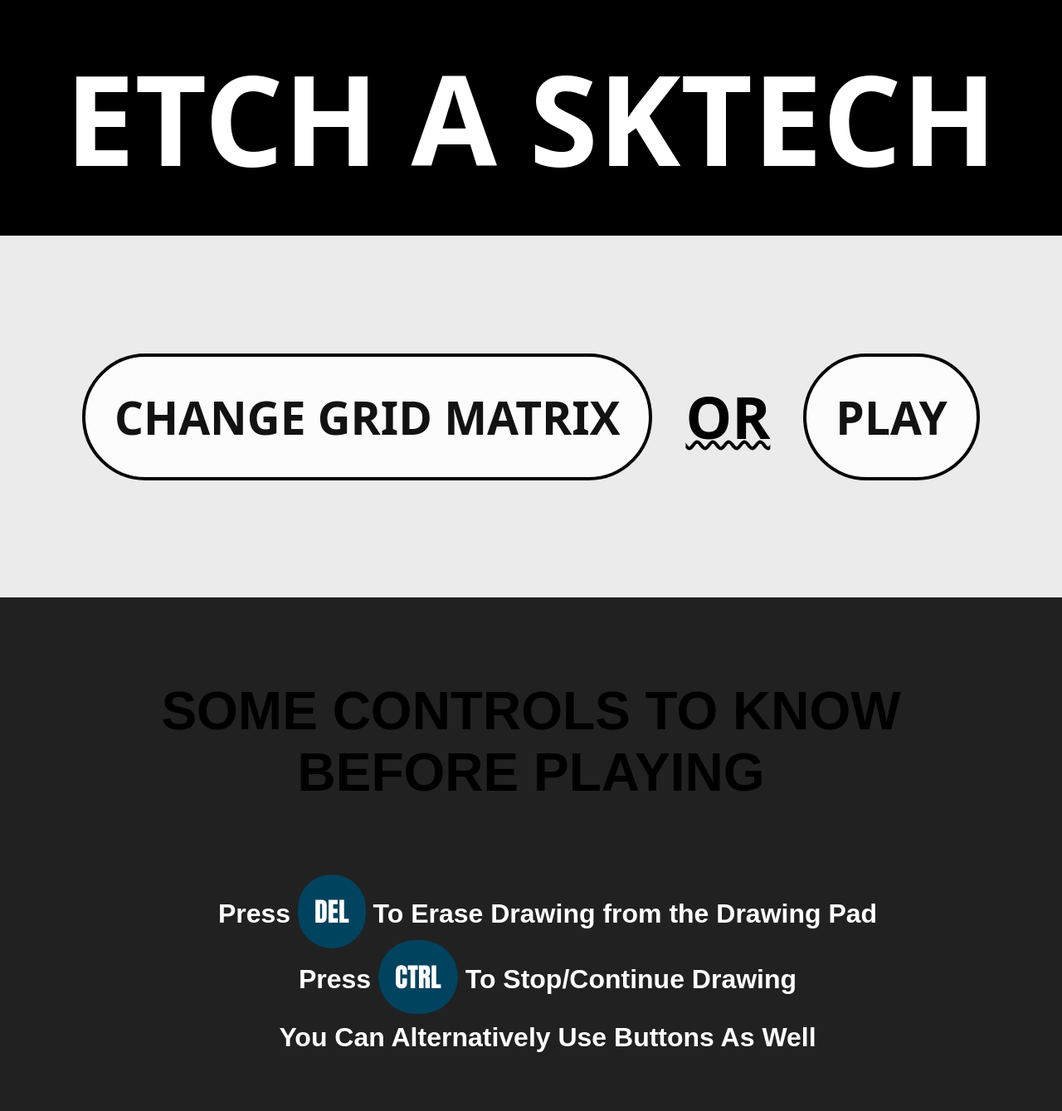
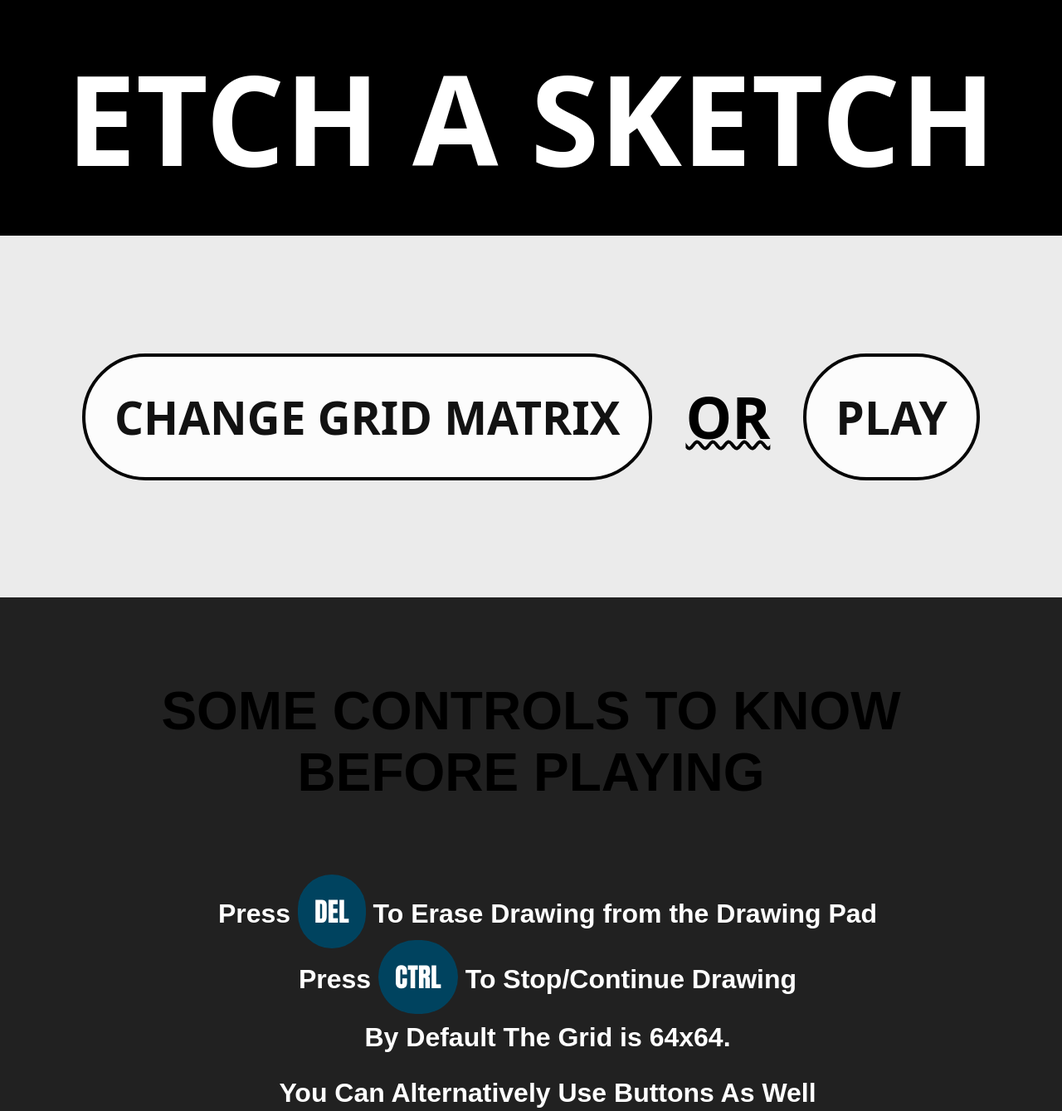
Before and after one commit to aaklonn/aaklonn.github.io, a plain HTML site: page etch a sktech/index.html in a window 1280 px wide. Shown: the top 1339 px of the page at 83% size. Drawn offline with Linux system fonts and the light colour scheme; a web font is replaced by a local one.

Commit message:
Update index.html

```diff
--- a/etch a sktech/index.html
+++ b/etch a sktech/index.html
@@ -15,7 +15,7 @@
   </head>
   <body>
     <section class="header">
-      <div>ETCH A SKTECH</div>
+      <div>ETCH A SKETCH</div>
     </section>
     <section class="user-input">
       <button class="adjust">CHANGE GRID MATRIX</button>
@@ -42,6 +42,7 @@
         <ul>
           <li>Press <span>DEL</span> To Erase Drawing from the Drawing Pad</li>
           <li>Press <span>CTRL</span> To Stop/Continue Drawing</li>
+          <li>By Default The Grid is 64x64.</li>
           <li class="last">You Can Alternatively Use Buttons As Well</li>
         </ul>
       </div>
```
